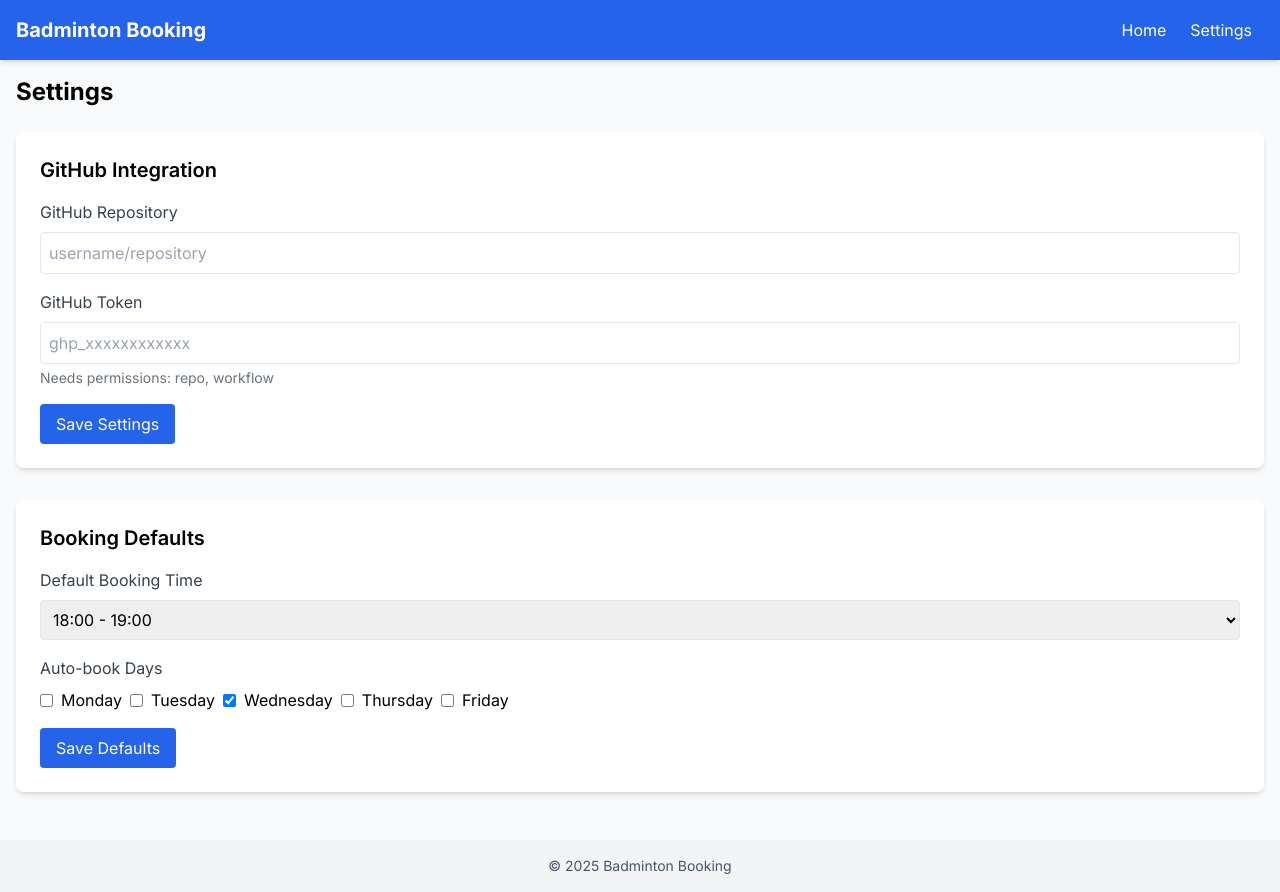
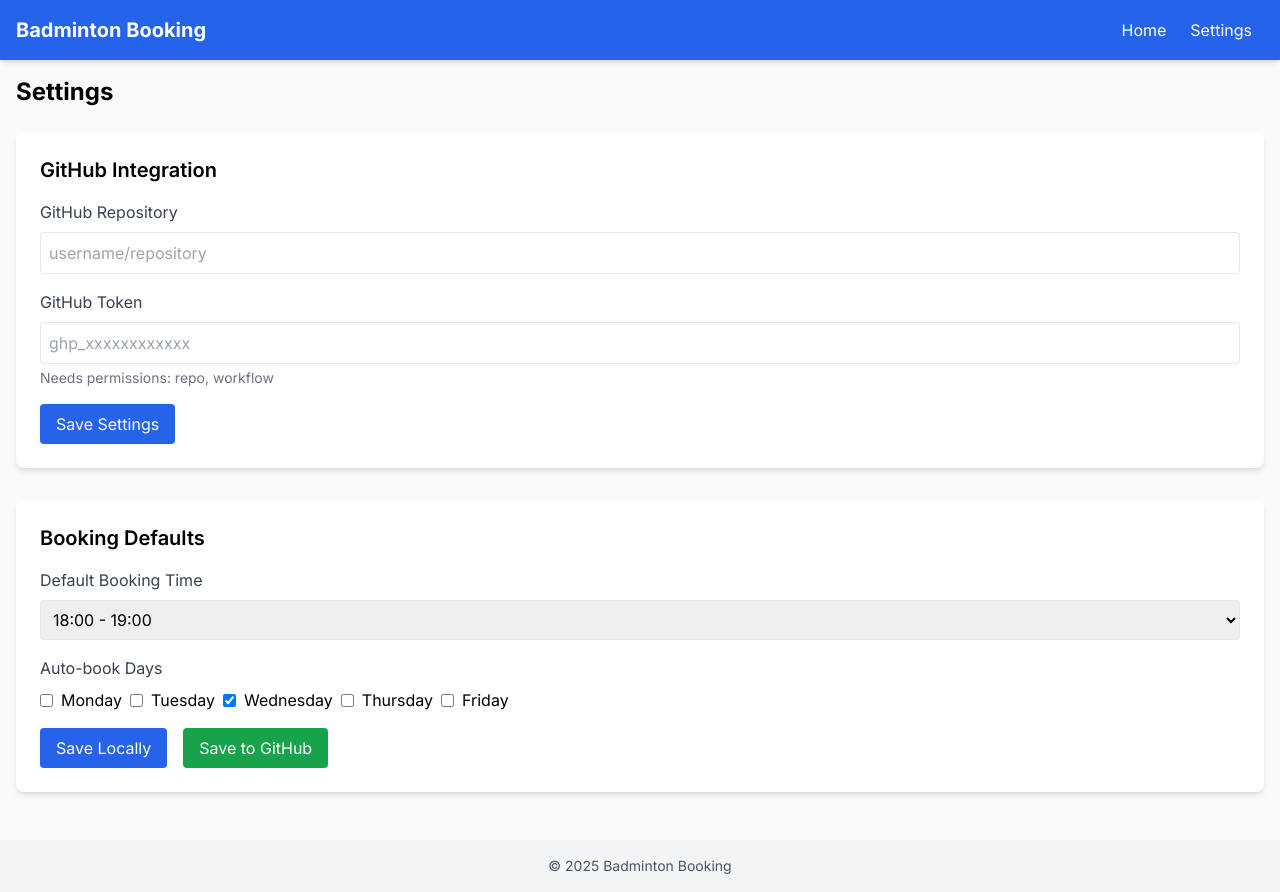
Before and after one commit to mickthaweevit/beat-badminton-booking, a Vue app in the folder ui/: page /settings in a window 1280 px wide. Built offline with nearby package versions, Linux system fonts and the light colour scheme.

Commit message:
Add save config on github

```diff
--- a/ui/src/services/github.ts
+++ b/ui/src/services/github.ts
@@ -24,6 +24,53 @@ export class GitHubService {
 
   isConfigured(): boolean {
     return !!this.token && !!this.owner && !!this.repo;
+  }
+
+  async updateConfigFile(path: string, content: any): Promise<boolean> {
+    if (!this.isConfigured()) {
+      throw new Error('GitHub service is not configured');
+    }
+
+    try {
+      // First, get the current file to get its SHA
+      let sha = '';
+      try {
+        const fileResponse = await axios.get(
+          `https://api.github.com/repos/${this.owner}/${this.repo}/contents/${path}`,
+          {
+            headers: {
+              'Accept': 'application/vnd.github.v3+json',
+              'Authorization': `token ${this.token}`
+            }
+          }
+        );
+        sha = fileResponse.data.sha;
+      } catch (error) {
+        // File doesn't exist yet, that's OK
+      }
+
+      // Now update or create the file
+      const response = await axios.put(
+        `https://api.github.com/repos/${this.owner}/${this.repo}/contents/${path}`,
+        {
+          message: 'Update booking configuration',
+          content: Buffer.from(JSON.stringify(content, null, 2)).toString('base64'),
+          sha: sha || undefined
+        },
+        {
+          headers: {
+            'Accept': 'application/vnd.github.v3+json',
+            'Authorization': `token ${this.token}`,
+            'Content-Type': 'application/json'
+          }
+        }
+      );
+
+      return response.status === 200 || response.status === 201;
+    } catch (error) {
+      console.error('Error updating config file:', error);
+      return false;
+    }
   }
 
   async triggerWorkflow(bookingTime: string): Promise<boolean> {
--- a/ui/src/views/SettingsView.vue
+++ b/ui/src/views/SettingsView.vue
@@ -61,20 +61,32 @@
         </div>
       </div>
 
-      <button class="bg-blue-600 text-white px-4 py-2 rounded hover:bg-blue-700" @click="saveBookingDefaults">
-        Save Defaults
-      </button>
+      <div class="flex space-x-4">
+        <button class="bg-blue-600 text-white px-4 py-2 rounded hover:bg-blue-700" @click="saveBookingDefaults">
+          Save Locally
+        </button>
+
+        <button class="bg-green-600 text-white px-4 py-2 rounded hover:bg-green-700" @click="updateGitHubConfig">
+          Save to GitHub
+        </button>
+      </div>
+
+      <div v-if="configUpdateStatus" class="mt-4" :class="configUpdateStatus.success ? 'text-green-600' : 'text-red-600'">
+        {{ configUpdateStatus.message }}
+      </div>
     </div>
   </div>
 </template>
 
 <script setup lang="ts">
 import { ref } from 'vue';
+import githubService from '../services/github';
 
 const repository = ref('');
 const token = ref('');
 const defaultTime = ref('18:00-19:00');
 const autobookDays = ref(['3']); // Default to Wednesday
+const configUpdateStatus = ref<{ success: boolean; message: string } | null>(null);
 
 const saveSettings = () => {
   // Save GitHub settings
@@ -87,7 +99,43 @@ const saveBookingDefaults = () => {
   // Save booking defaults
   localStorage.setItem('default_time', defaultTime.value);
   localStorage.setItem('autobook_days', JSON.stringify(autobookDays.value));
-  alert('Booking defaults saved!');
+  alert('Booking defaults saved locally!');
+};
+
+const updateGitHubConfig = async () => {
+  if (!githubService.isConfigured()) {
+    configUpdateStatus.value = {
+      success: false,
+      message: 'GitHub is not configured. Please set up your repository and token first.'
+    };
+    return;
+  }
+
+  try {
+    // Create a commit to update the config file
+    const content = {
+      defaultTime: defaultTime.value,
+      autobookDays: autobookDays.value.map(Number)
+    };
+
+    const response = await githubService.updateConfigFile('booking-config.json', content);
+    if (response) {
+      configUpdateStatus.value = {
+        success: true,
+        message: 'GitHub configuration updated successfully!'
+      };
+    } else {
+      configUpdateStatus.value = {
+        success: false,
+        message: 'Failed to update GitHub configuration.'
+      };
+    }
+  } catch (error: any) {
+    configUpdateStatus.value = {
+      success: false,
+      message: `Error: ${error.message}`
+    };
+  }
 };
 
 // Load saved settings
```
Also changed, not shown: 1 other file (tests, documents, lock files or other folders).
